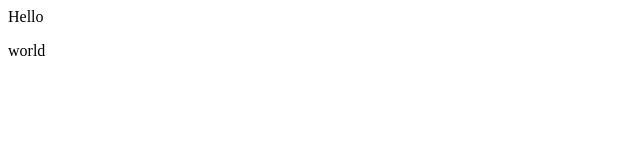
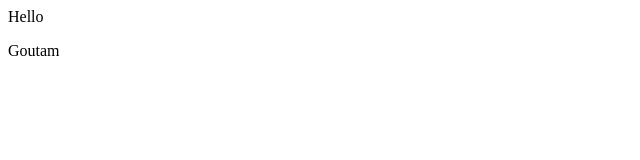
Before and after one commit to goutamatre/demo, a plain HTML site: page index.html in a window 1280 px wide. Shown: the full height of the page, 0-640 px from the left. Drawn offline with Linux system fonts and the light colour scheme.

Commit message:
added name

```diff
--- a/index.html
+++ b/index.html
@@ -1,2 +1,2 @@
 <div>Hello</div>
-<p>world</p>
+<p>Goutam</p>
```
